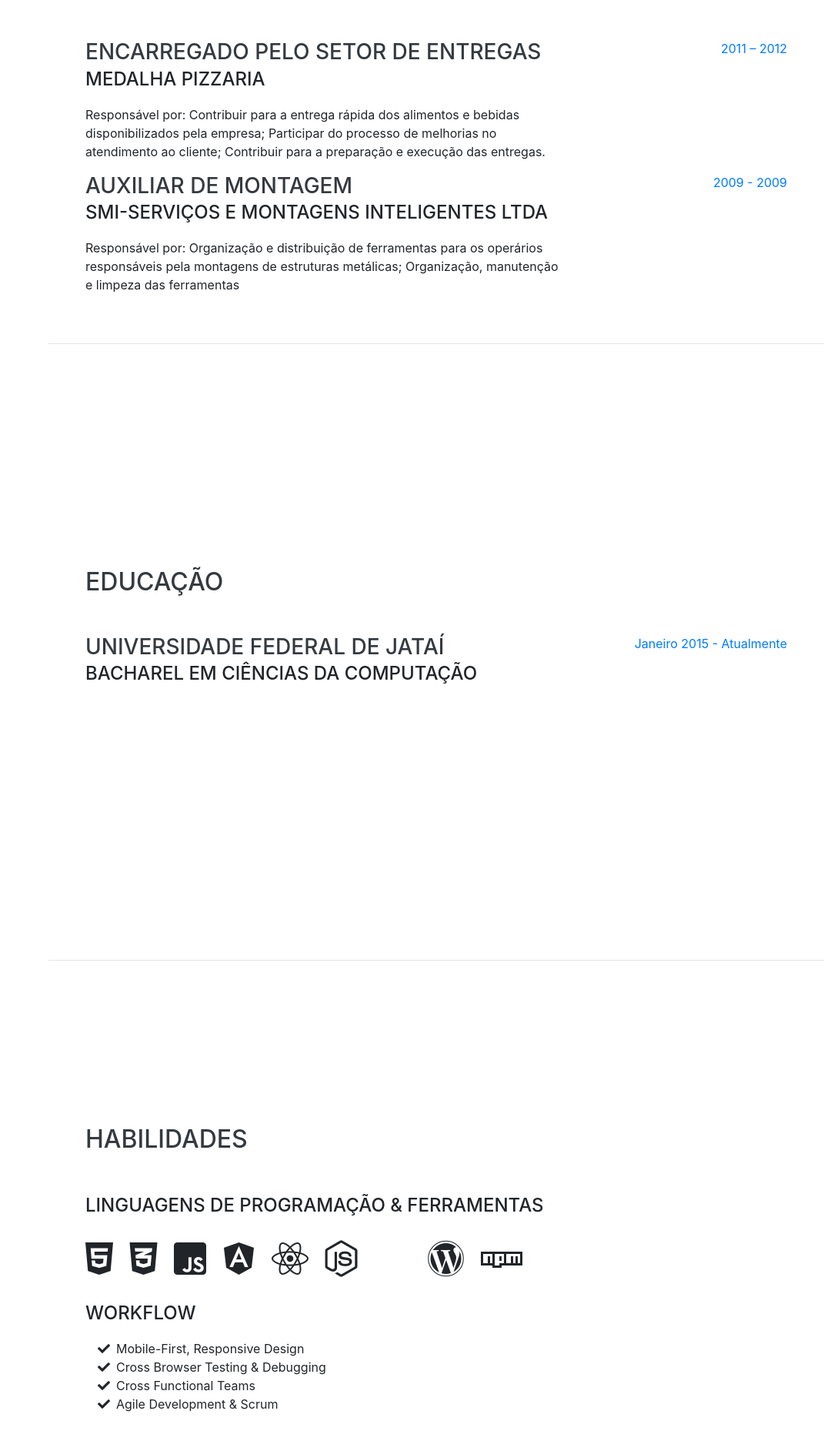
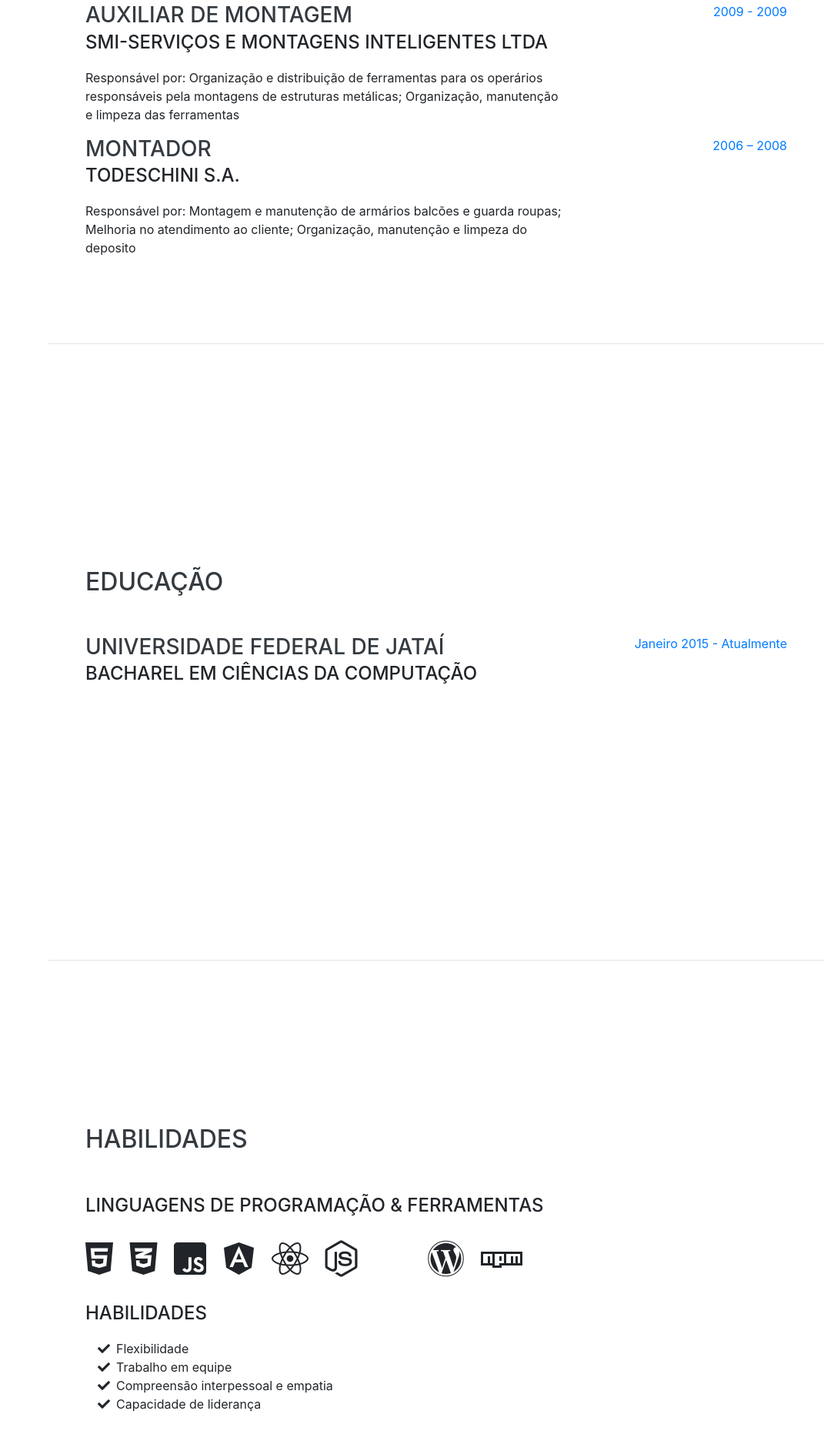
Before and after one commit to MaikonRodrigues/maikonrodrigues-github.io, a website with bundled scripts: page index.html in a window 1280 px wide. Shown: the part 1549-3421 px from the top of the page at 77% size, without its empty margins (209-1280 px from the left). Built offline with nearby package versions, Linux system fonts and the light colour scheme; a web font is replaced by a local one.

Commit message:
atualizando

```diff
--- a/index.html
+++ b/index.html
@@ -104,17 +104,6 @@
           </div>
 
 
-        <div class="resume-item d-flex flex-column flex-md-row justify-content-between mb-5">
-          <div class="resume-content">
-            <h3 class="mb-0">Encarregado pelo setor de entregas</h3>
-            <div class="subheading mb-3">Master Burg</div>
-            <p>Responsável por: Contribuir para a entrega rápida dos alimentos e bebidas disponibilizados pela empresa;
-              Participar do processo de melhorias no atendimento ao cliente; Contribuir para a preparação e execução das entregas.</p>
-          </div>
-          <div class="resume-date text-md-right">
-            <span class="text-primary">2010 – 2015</span>
-          </div>
-        </div>
 
         <div class="resume-item d-flex flex-column flex-md-row justify-content-between mb-5">
           <div class="resume-content">
@@ -151,6 +140,18 @@
               <span class="text-primary">2009 - 2009</span>
             </div>
           </div>
+
+          <div class="resume-item d-flex flex-column flex-md-row justify-content-between mb-5">
+              <div class="resume-content">
+                <h3 class="mb-0">Montador</h3>
+                <div class="subheading mb-3">Todeschini S.A.</div>
+                <p>Responsável por: Montagem e manutenção de armários balcões e guarda roupas; Melhoria no atendimento ao cliente;
+                  Organização, manutenção e limpeza do deposito</p>
+              </div>
+              <div class="resume-date text-md-right">
+                <span class="text-primary">2006 – 2008</span>
+              </div>
+            </div>
 
       </div>
 
@@ -218,20 +219,20 @@
           </li>
         </ul>
 
-        <div class="subheading mb-3">Workflow</div>
+        <div class="subheading mb-3">Habilidades</div>
         <ul class="fa-ul mb-0">
           <li>
             <i class="fa-li fa fa-check"></i>
-            Mobile-First, Responsive Design</li>
+            Flexibilidade</li>
           <li>
             <i class="fa-li fa fa-check"></i>
-            Cross Browser Testing &amp; Debugging</li>
+            Trabalho em equipe</li>
           <li>
             <i class="fa-li fa fa-check"></i>
-            Cross Functional Teams</li>
+            Compreensão interpessoal e empatia</li>
           <li>
             <i class="fa-li fa fa-check"></i>
-            Agile Development &amp; Scrum</li>
+            Capacidade de liderança</li>
         </ul>
       </div>
     </section>
```
